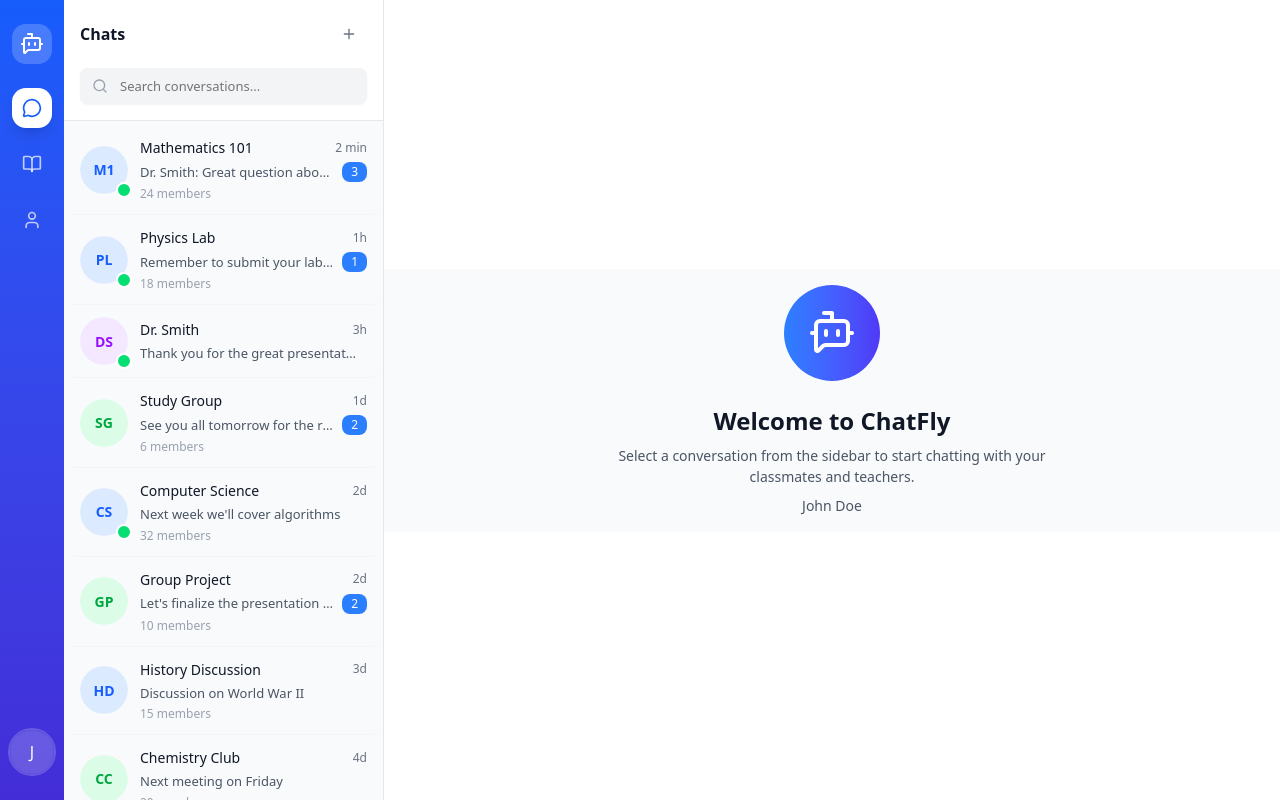
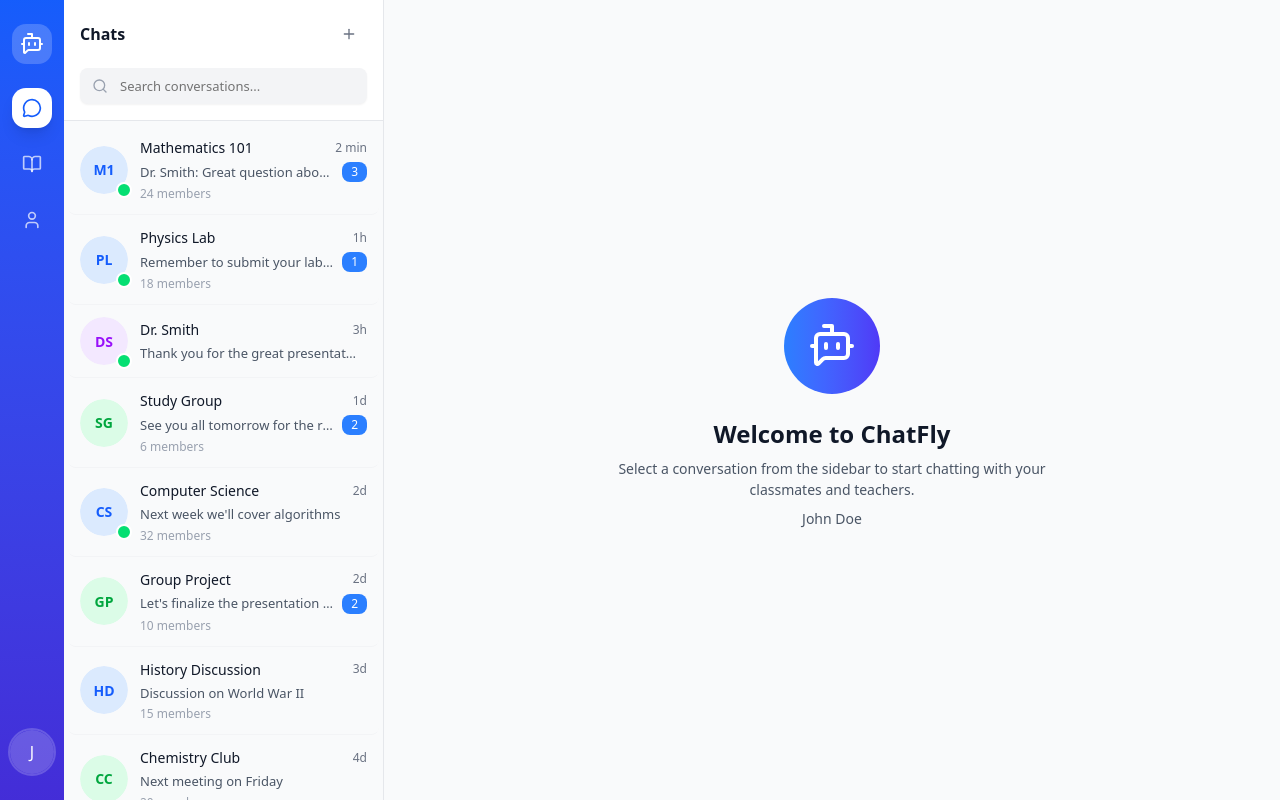
Before and after one commit to Tarikul3639/ChatFly, a Next.js app in the folder web/: page /dashboard/chat in a window 1280 px wide. Built offline with nearby package versions, Linux system fonts and the light colour scheme.

Commit message:
h-screen

```diff
--- a/web/src/app/dashboard/chat/[id]/page.tsx
+++ b/web/src/app/dashboard/chat/[id]/page.tsx
@@ -303,7 +303,7 @@
 
   // Main render
   return (
-    <div className="flex h-full flex-col w-full z-50">
+    <div className="flex h-screen flex-col w-full z-50 bg-white">
       {/* Chat Header */}
       <ChatHeader selectedChat={selectedChat} onBack={handleBackToList} />
 
@@ -349,7 +349,7 @@
       </div>
 
       {/* Message Input */}
-      <div className="flex-none bg-white border-t border-gray-200 safe-area-bottom">
+      <div className="border-t border-gray-200 overflow-hidden">
         {/* Edit Preview */}
         {editingMessage && (
           <EditPreview editingMessage={editingMessage} onCancel={cancelEdit} />
--- a/web/src/app/dashboard/chat/layout.tsx
+++ b/web/src/app/dashboard/chat/layout.tsx
@@ -36,7 +36,7 @@
   }, [params?.id]);
 
   return (
-    <div className="bg-white h-screen flex">
+    <div className="flex">
       {/* Chat List Sidebar - Always visible on desktop, conditional on mobile */}
       <div
         className={`${
```
